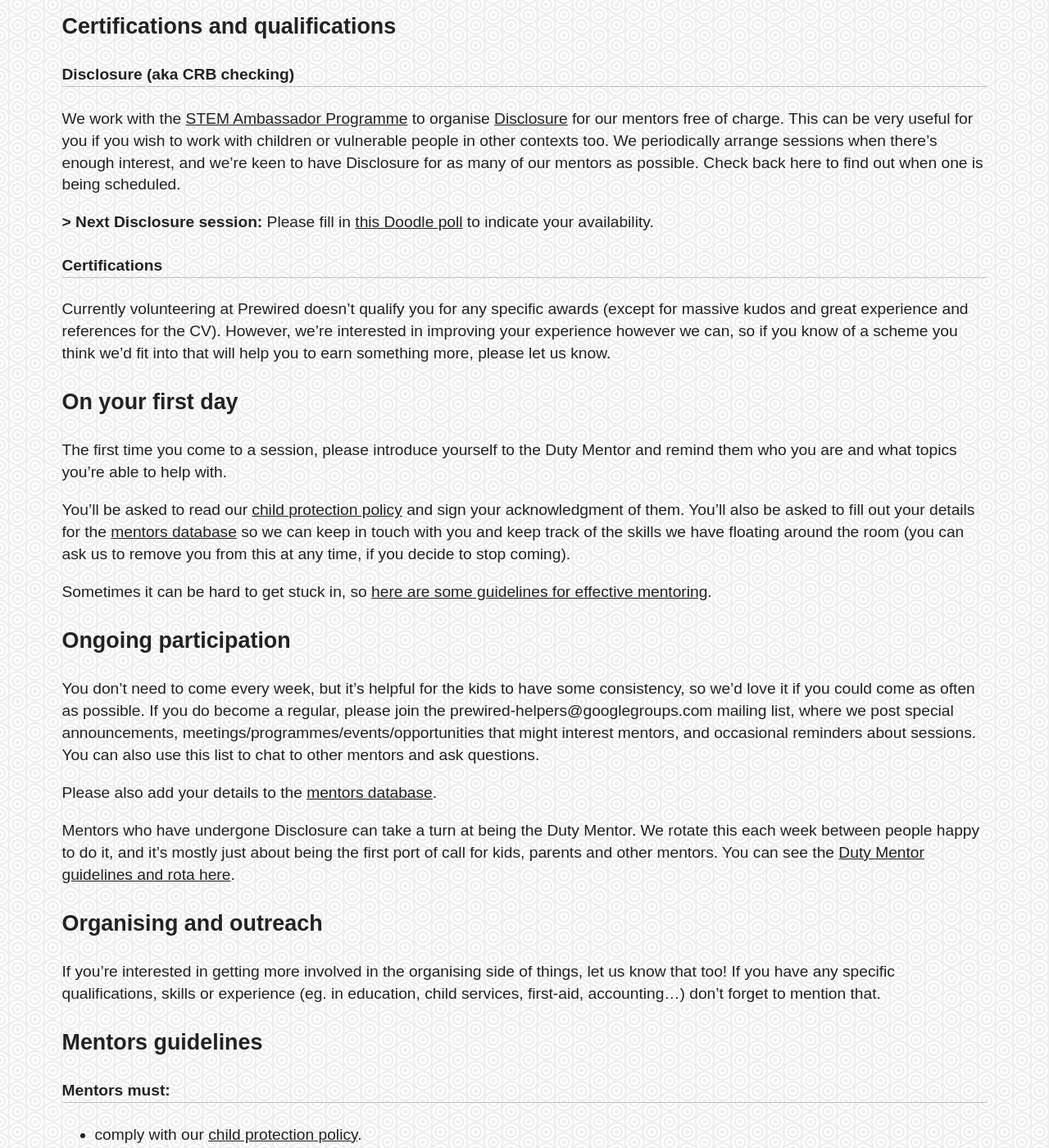
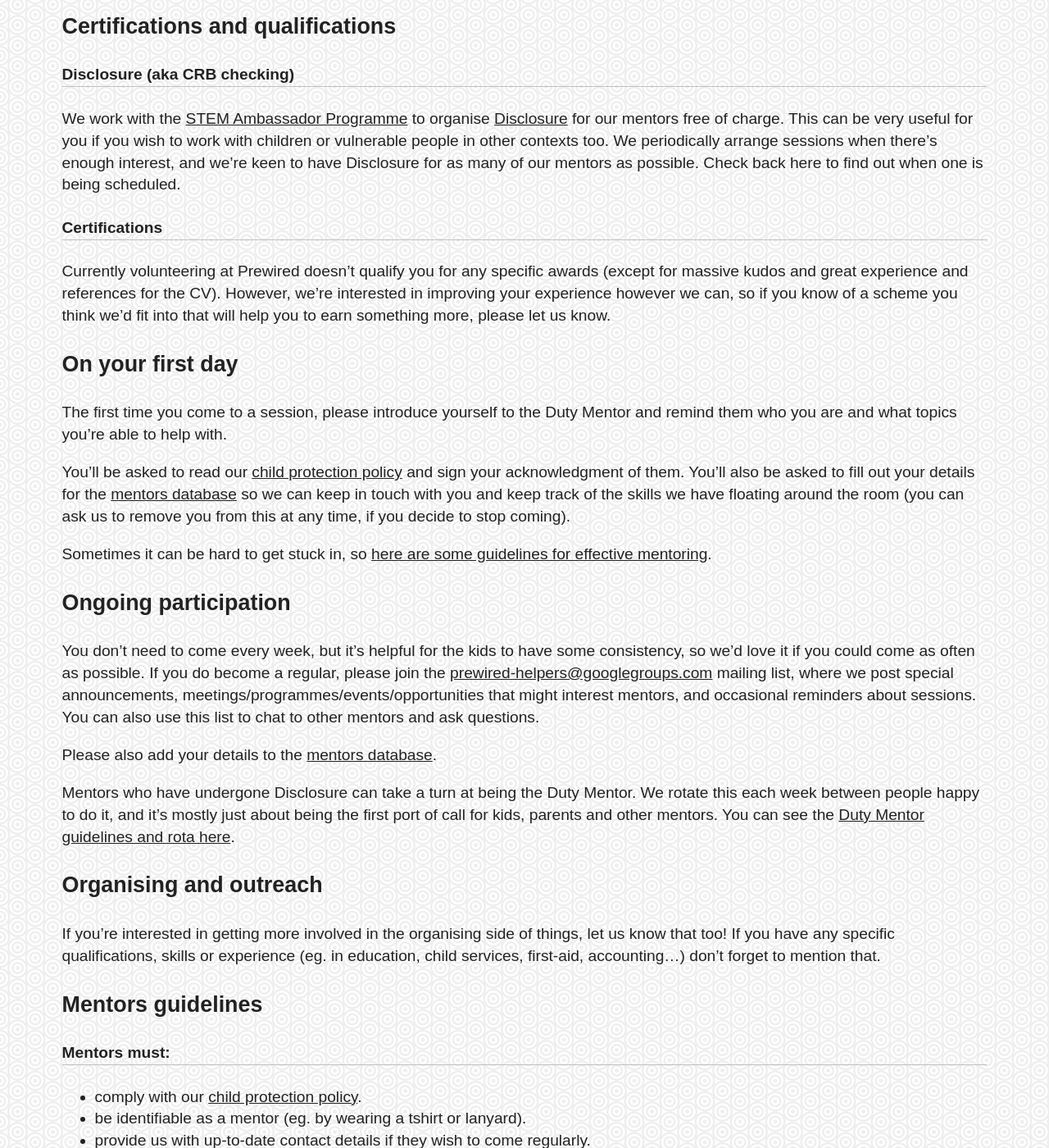
Before and after one commit to prewired/prewired.github.io, a Jekyll site: the page built from mentors.md, in a window 1280 px wide and 1400 px high, scrolled down 1582 px. Shown: the whole window at 82% size. Built offline with Jekyll 4.4.1, drawn with Linux system fonts in a browser that asks for light colours; some web fonts are replaced; some of the changed lines change nothing that is shown; some of the changed text lies outside the part shown.

Commit message:
Changes to mentors page
-removes some of the obviously out-of-date stuff
-adds a link to the googlegroup as people were having trouble finding it.

```diff
--- a/mentors.md
+++ b/mentors.md
@@ -42,8 +42,6 @@
 
 We work with the [STEM Ambassador Programme](http://www.stemnet.org.uk/ambassadors/) to organise [Disclosure](http://www.disclosurescotland.co.uk/) for our mentors free of charge. This can be very useful for you if you wish to work with children or vulnerable people in other contexts too. We periodically arrange sessions when there's enough interest, and we're keen to have Disclosure for as many of our mentors as possible. Check back here to find out when one is being scheduled.
 
-**> Next Disclosure session:** Please fill in [this Doodle poll](http://doodle.com/qrdvcqvgy97947nn) to indicate your availability.
-
 #### Certifications
 
 Currently volunteering at Prewired doesn't qualify you for any specific awards (except for massive kudos and great experience and references for the CV). However, we're interested in improving your experience however we can, so if you know of a scheme you think we'd fit into that will help you to earn something more, please let us know.
@@ -58,7 +56,7 @@
 
 ### Ongoing participation
 
-You don't need to come every week, but it's helpful for the kids to have some consistency, so we'd love it if you could come as often as possible. If you do become a regular, please join the prewired-helpers@googlegroups.com mailing list, where we post special announcements, meetings/programmes/events/opportunities that might interest mentors, and occasional reminders about sessions. You can also use this list to chat to other mentors and ask questions.
+You don't need to come every week, but it's helpful for the kids to have some consistency, so we'd love it if you could come as often as possible. If you do become a regular, please join the [prewired-helpers@googlegroups.com](http://groups.google.com/forum/#!forum/prewired-helpers) mailing list, where we post special announcements, meetings/programmes/events/opportunities that might interest mentors, and occasional reminders about sessions. You can also use this list to chat to other mentors and ask questions.
 
 Please also add your details to the [mentors database](https://docs.google.com/forms/d/1NAZyNhLD-vFHEqpxOqYa0oaWjvDHe2Xuy4RI1uUqgGM/viewform).
 
@@ -111,10 +109,3 @@
 8. Escort kids to the bathroom. Don't go in; wait outside the door for them.
 9. At the end of the session, thank kids and parents as they're leaving and remind them to come back next week!
 10. Take any feedback from kids and parents to report back to organising committee (Amy, Ewan, Freda).
-
-
-#### Rota
-
-* **14th January:** Ewan Klein
-* **21st January:** Freda O'Byrne
-* **28th January:** Rikki Guy
```
